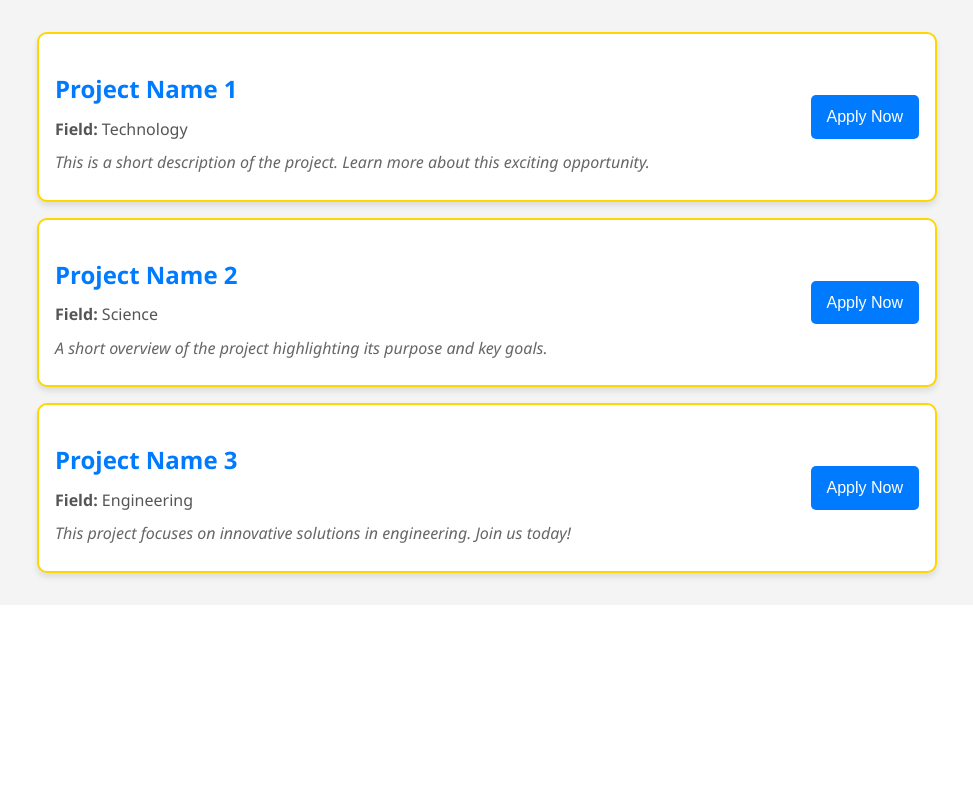
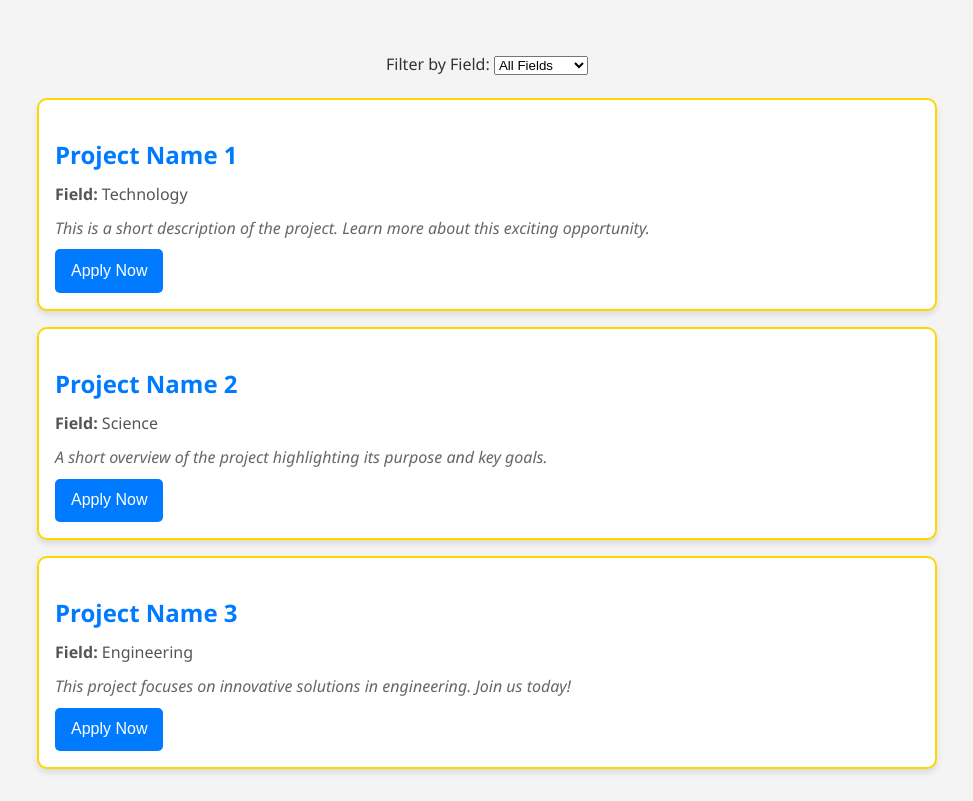
Before and after one commit to willholyhasted/SSE_group_project, a Flask app: template src/templates/search_page.html in a window 1280 px wide. Shown: the part 216-1017 px from the top of the page, without its empty margins (153-1126 px from the left). Before the commit the page ends 798 px from the top, so only its background shows below. Run offline with Flask 3, Linux system fonts and the light colour scheme; the template is opened without the code that fills it, so the values that code supplies are empty; parts of the project's set-up code (start-up, migrations or seed data) failed here and were passed over.

Commit message:
search_pageupdates

```diff
--- a/src/templates/search_page.html
+++ b/src/templates/search_page.html
@@ -5,15 +5,35 @@
     <meta name="viewport" content="width=device-width, initial-scale=1.0">
     <title>Search & Apply Projects</title>
     <link rel="stylesheet" href="../static/styles_search.css">
+    <style>
+        .filter-container {
+            margin: 20px 0;
+            text-align: center;
+        }
+        .projects-container .project-row {
+            display: none; /* Hide all rows by default */
+        }
+    </style>
 </head>
 <body>
     <header class="header">
         <h1>Search & Apply for Projects</h1>
     </header>
     <main class="main">
+        <!-- Filter Dropdown -->
+        <div class="filter-container">
+            <label for="field-filter">Filter by Field:</label>
+            <select id="field-filter" onchange="filterProjects()">
+                <option value="all">All Fields</option>
+                <option value="Technology">Technology</option>
+                <option value="Science">Science</option>
+                <option value="Engineering">Engineering</option>
+            </select>
+        </div>
+        <!-- Projects Container -->
         <div class="projects-container">
             <!-- Project Row 1 -->
-            <a href="project-details1.html" class="project-row">
+            <a href="project-details1.html" class="project-row" data-field="Technology">
                 <div class="project-info">
                     <h2>Project Name 1</h2>
                     <p><strong>Field:</strong> Technology</p>
@@ -22,7 +42,7 @@
                 <button class="apply-button" onclick="event.preventDefault(); alert('Applied for Project Name 1!')">Apply Now</button>
             </a>
             <!-- Project Row 2 -->
-            <a href="project-details2.html" class="project-row">
+            <a href="project-details2.html" class="project-row" data-field="Science">
                 <div class="project-info">
                     <h2>Project Name 2</h2>
                     <p><strong>Field:</strong> Science</p>
@@ -31,7 +51,7 @@
                 <button class="apply-button" onclick="event.preventDefault(); alert('Applied for Project Name 2!')">Apply Now</button>
             </a>
             <!-- Project Row 3 -->
-            <a href="project-details3.html" class="project-row">
+            <a href="project-details3.html" class="project-row" data-field="Engineering">
                 <div class="project-info">
                     <h2>Project Name 3</h2>
                     <p><strong>Field:</strong> Engineering</p>
@@ -41,5 +61,23 @@
             </a>
         </div>
     </main>
+    <script>
+        function filterProjects() {
+            const filterValue = document.getElementById('field-filter').value;
+            const projectRows = document.querySelectorAll('.project-row');
+
+            projectRows.forEach(row => {
+                const field = row.getAttribute('data-field');
+                if (filterValue === 'all' || field === filterValue) {
+                    row.style.display = 'block'; // Show the row
+                } else {
+                    row.style.display = 'none'; // Hide the row
+                }
+            });
+        }
+
+        // Initialize filter to show all projects on page load
+        window.onload = filterProjects;
+    </script>
 </body>
 </html>
```
